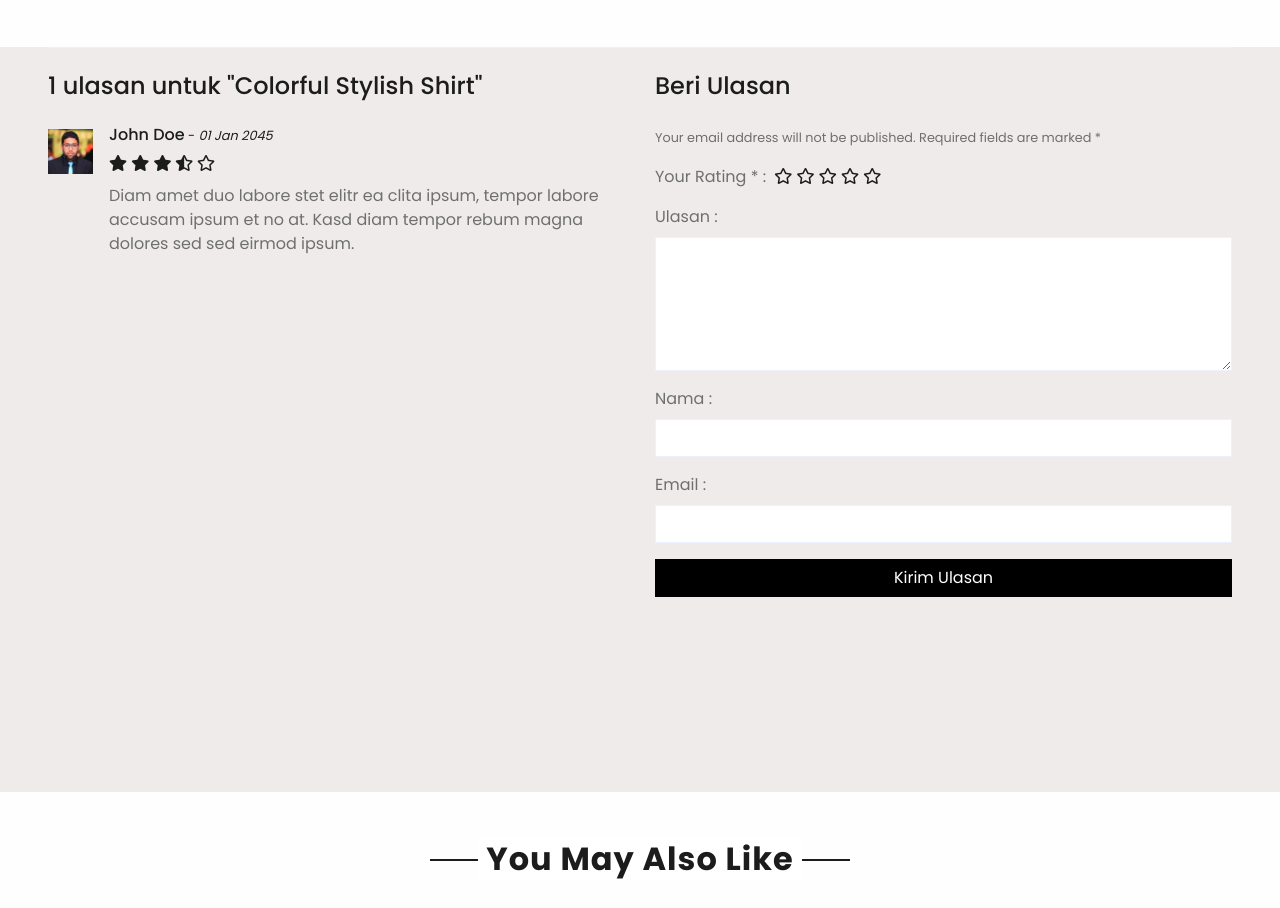
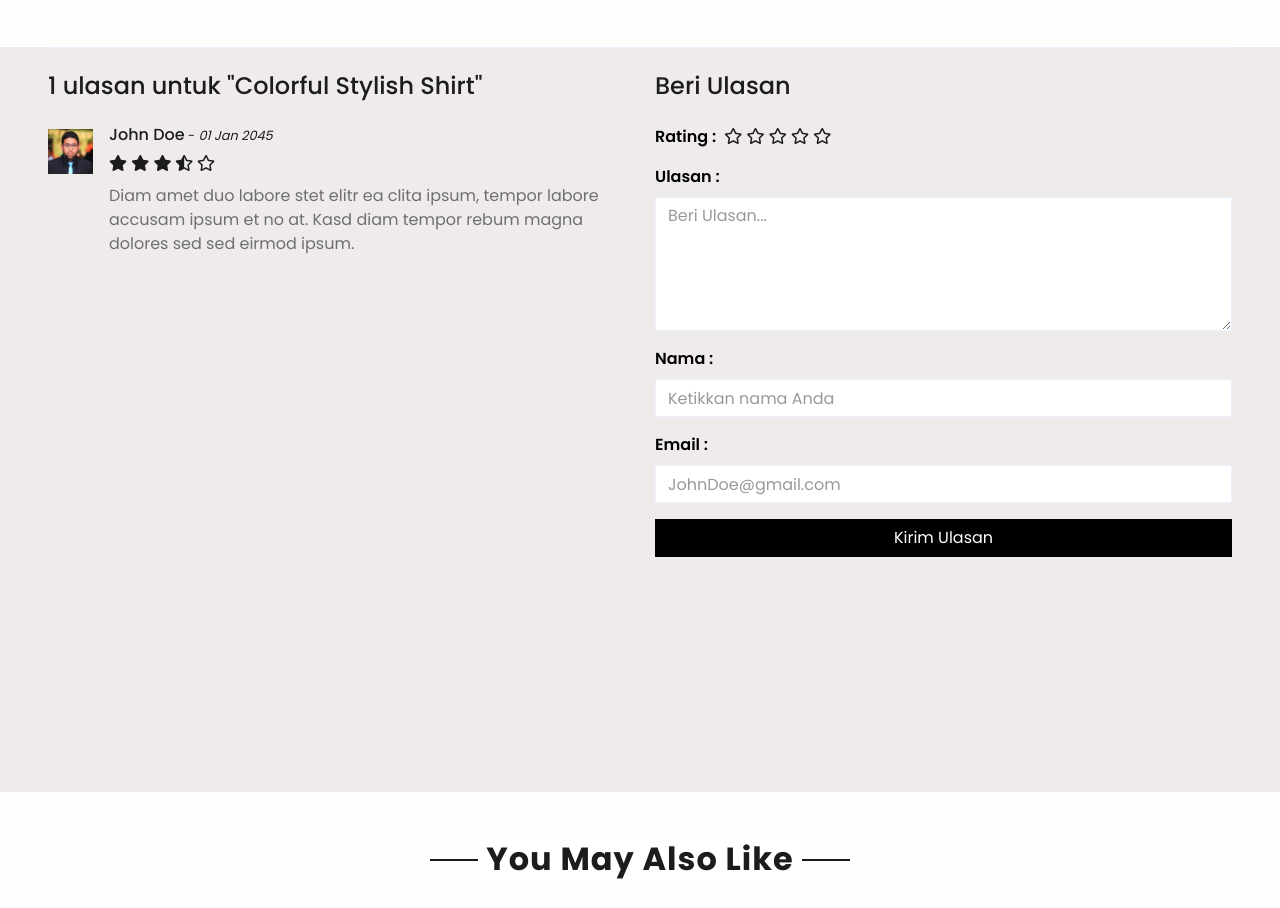
Before and after one commit to lexs45/Project-Web-Thriftku, a plain HTML site: page WEB SETHRIFT/halamanBuy/detail.html in a window 1280 px wide. Shown: the part 880-1788 px from the top of the page. Drawn offline with nearby package versions, Linux system fonts and the light colour scheme.

Commit message:
innit commit

```diff
--- a/WEB SETHRIFT/halamanBuy/detail.html
+++ b/WEB SETHRIFT/halamanBuy/detail.html
@@ -380,13 +380,13 @@
                         </div>
                     </div> -->
                     <div div class="tab-pane fade show active" id="tab-pane-1">
-                        <div class="row" style="height: 90vh;">
+                        <div class="row" style="height: 90vh; ">
                             <div class="col-md-6">
                                 <h4 class="mb-4">1 ulasan untuk "Colorful Stylish Shirt"</h4>
                                 <div class="media mb-4">
                                     <img src="img/user.jpg" alt="Image" class="img-fluid mr-3 mt-1"
                                         style="width: 45px;">
-                                    <div class="media-body">
+                                    <div class="media-body" >
                                         <h6>John Doe<small> - <i>01 Jan 2045</i></small></h6>
                                         <div class="text-primary mb-2">
                                             <i class="fas fa-star"></i>
@@ -400,11 +400,11 @@
                                     </div>
                                 </div>
                             </div>
-                            <div class="col-md-6">
+                            <div class="col-md-6" >
                                 <h4 class="mb-4">Beri Ulasan</h4>
-                                <small>Your email address will not be published. Required fields are marked *</small>
-                                <div class="d-flex my-3">
-                                    <p class="mb-0 mr-2">Your Rating * :</p>
+                                <!-- <small>Your email address will not be published. Required fields are marked *</small> -->
+                                <div class="d-flex my-3" >
+                                    <p class="mb-0 mr-2 bolder-mb">Rating :</p>
                                     <div class="text-primary">
                                         <i class="far fa-star"></i>
                                         <i class="far fa-star"></i>
@@ -415,16 +415,16 @@
                                 </div>
                                 <form>
                                     <div class="form-group">
-                                        <label for="message">Ulasan :</label>
-                                        <textarea id="message" cols="30" rows="5" class="form-control"></textarea>
+                                        <label for="message" class="bolder-mb">Ulasan :</label>
+                                        <textarea id="message" cols="30" rows="5" class="form-control" placeholder="Beri Ulasan..."></textarea>
                                     </div>
                                     <div class="form-group">
-                                        <label for="name">Nama :</label>
-                                        <input type="text" class="form-control" id="name">
+                                        <label for="name" class="bolder-mb">Nama :</label>
+                                        <input type="text" class="form-control" id="name" placeholder="Ketikkan nama Anda">
                                     </div>
                                     <div class="form-group">
-                                        <label for="email">Email :</label>
-                                        <input type="email" class="form-control" id="email">
+                                        <label for="email" class="bolder-mb">Email :</label>
+                                        <input type="email" class="form-control" id="email" placeholder="JohnDoe@gmail.com">
                                     </div>
                                     <div class="form-group mb-0 ulaskirim">
                                         <input type="submit" value="Kirim Ulasan" class="btn btn-primary px-3 sizeUlas">
```
Also changed, not shown: WEB SETHRIFT/halamanBuy/products.html (+1 -1 lines), WEB SETHRIFT/halamanBuy/sell-css/style.css.
